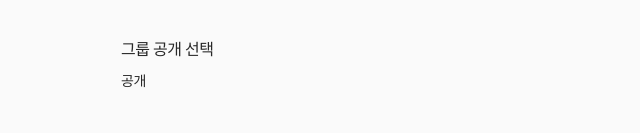
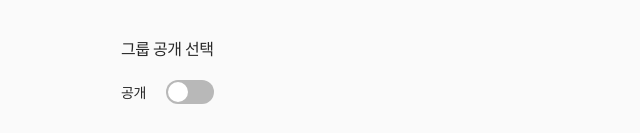
Before and after one commit to codeitboost/zogakzip-FE, a React (Create React App) app: page /group-create in a window 1280 px wide. Shown: the part 655-788 px from the top of the page, without its empty margins (319-959 px from the left). Built offline with nearby package versions, Linux system fonts and the light colour scheme; a web font is replaced by a local one.

Commit message:
Design : 그룹 만들기 페이지 토글 추가 (#1)

```diff
--- a/src/pages/GroupCreate/GroupCreate.jsx
+++ b/src/pages/GroupCreate/GroupCreate.jsx
@@ -25,6 +25,7 @@ export default function GroupCreate() {
         <G.PublicTitle>그룹 공개 선택</G.PublicTitle>
         <G.PublicSelect>
           <G.PublicSelectState>공개</G.PublicSelectState>
+          <Toggle />
         </G.PublicSelect>
       </G.Public>
       <G.Password>
--- a/src/pages/GroupCreate/GroupCreate.style.js
+++ b/src/pages/GroupCreate/GroupCreate.style.js
@@ -148,10 +148,18 @@ export const PublicTitle = styled.div`
   line-height: normal;
   letter-spacing: -0.48px;
 
-  margin-bottom: 10px;
+  margin-bottom: 20px;
 `;
 
-export const PublicSelect = styled.div``;
+export const PublicSelect = styled.div`
+  display: flex;
+  align-items: center;
+  gap: 20px;
+
+  div {
+    margin: 0;
+  }
+`;
 
 export const PublicSelectState = styled.div`
   color: #282828;
```
